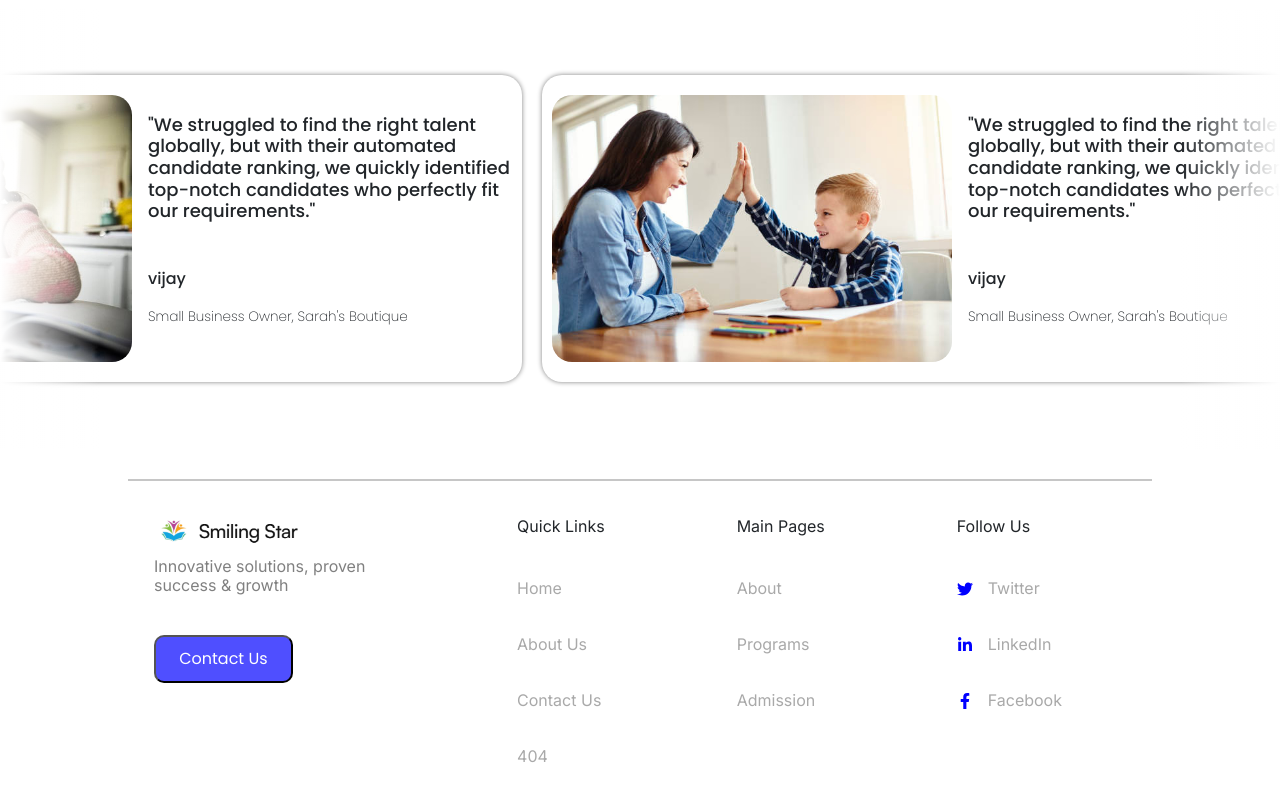
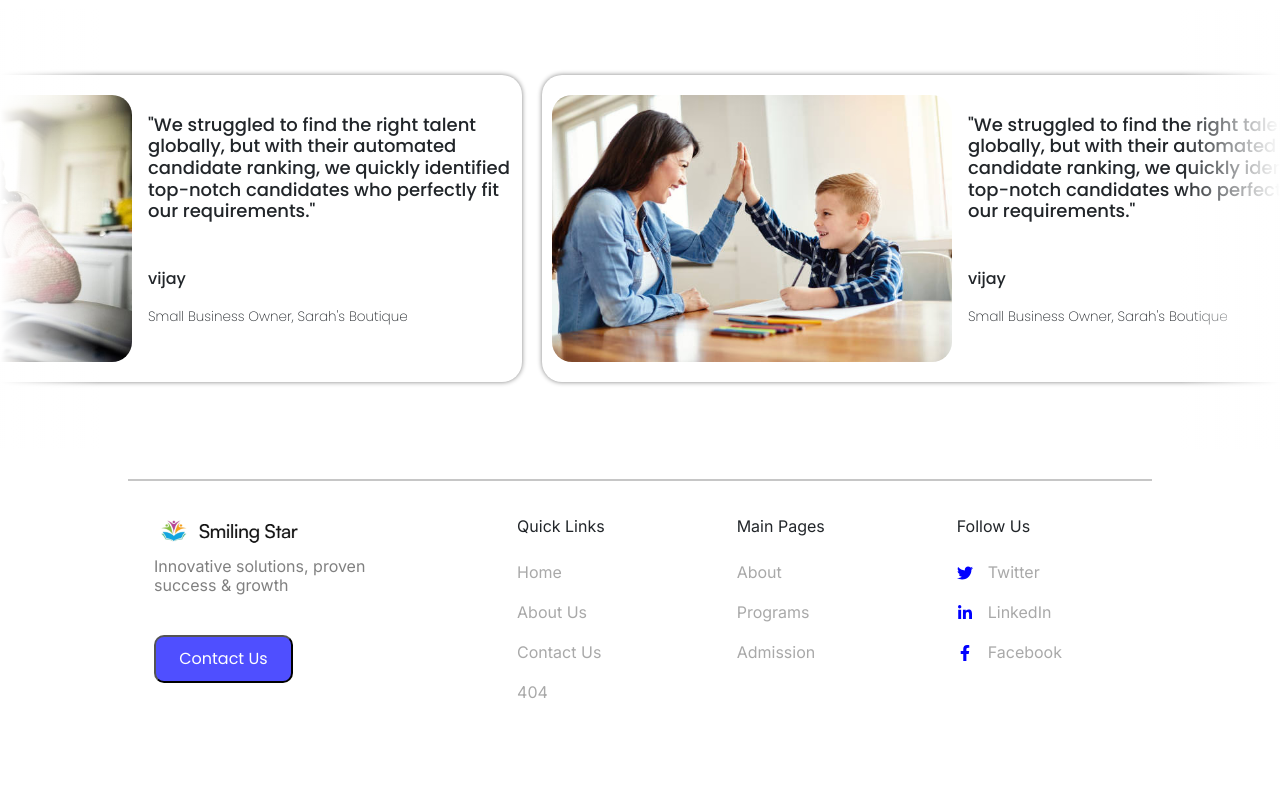
Before and after one commit to hirthickgowtham/Public-Front-end-smiling-star, a React (Vite) app: page / in a window 1280 px wide. Shown: the part 2035-2835 px from the top of the page. After the commit the page ends 2775 px from the top, so only its background shows below. Built offline with nearby package versions, Linux system fonts and the light colour scheme.

Commit message:
done adjustment in slider and programs

```diff
--- a/package.json
+++ b/package.json
@@ -13,8 +13,8 @@
     "bootstrap": "^5.3.3",
     "framer-motion": "^12.5.0",
     "hamburger-react": "^2.5.2",
-    "framer-motion": "^12.5.0",
     "react": "^19.0.0",
+    "react-bits": "^1.0.5",
     "react-dom": "^19.0.0",
     "react-fast-marquee": "^1.6.5",
     "react-icons": "^5.5.0",
--- a/src/Layout/Contact_us_button/contact_button.module.css
+++ b/src/Layout/Contact_us_button/contact_button.module.css
@@ -3,7 +3,7 @@
 .contact_button{
     list-style: none;
     margin: 0em 1em;
-    width: 20%  ;
+    width: 20%;
     display: flex;
     justify-content: center;
     align-items: center;
--- a/src/components/Home/Footer/footer.module.css
+++ b/src/components/Home/Footer/footer.module.css
@@ -60,7 +60,7 @@
     padding: 10px;
     display: flex;
     flex-direction: column;
-    gap: 2rem;
+    gap: 1rem;
 }
 .footLink div a{
     font-size: 1rem;
--- a/src/pages/Home/Home.jsx
+++ b/src/pages/Home/Home.jsx
@@ -3,7 +3,6 @@ import Programs from "../../components/Home/Programs/Programs";
 import ParentsReview from "../../components/Home/ParentsReview/ParentsReview";
 import Footer from "../../components/Home/Footer/Footer";
 import style from "./Home.module.css";
-
 
 // import Programs from "../../components/Home/Programs/Programs";
 
@@ -15,7 +14,6 @@ export default function Home(){
         <div>
 
             <div className={style.gradent_continer}>
-
                 <Title_Card/>
             </div>
                 <Programs />
```
Also changed, not shown: 1 other file (tests, documents, lock files or other folders).
